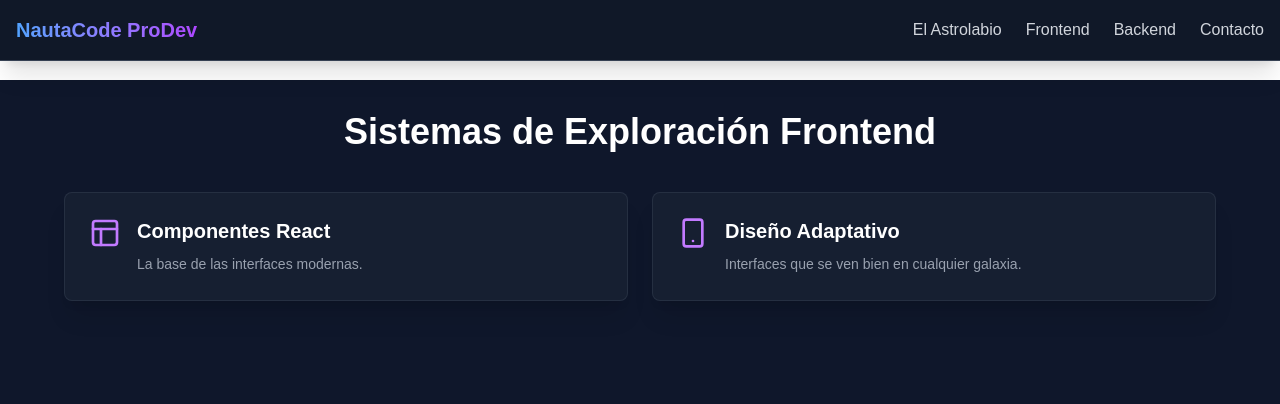
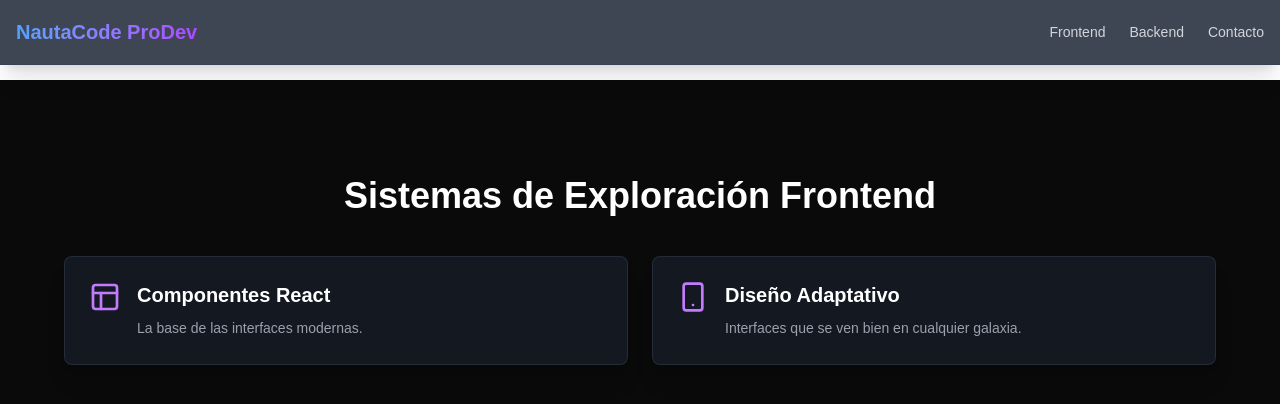
Before and after one commit to Nautacore/nautacode-prodev, a Next.js app: page /frontend-exploration in a window 1280 px wide. Shown: the top 404 px of the page. Built offline with nearby package versions, Linux system fonts and the light colour scheme.

Commit message:
Cuac dev 036

```diff
--- a/src/app/frontend-exploration/page.tsx
+++ b/src/app/frontend-exploration/page.tsx
@@ -27,7 +27,7 @@ const SystemCard = ({ title, description, icon: Icon, link }: SystemCardProps) =
 
 export default function FrontendExplorationPage() {
   return (
-    <main className="min-h-screen bg-slate-900 p-8">
+    <main className="min-h-screen pt-24 px-4 bg-[#0a0a0a]">
       <div className="max-w-6xl mx-auto">
         <h1 className="text-4xl font-bold text-white mb-10 text-center">Sistemas de Exploración Frontend</h1>
 
--- a/src/components/Navbar.tsx
+++ b/src/components/Navbar.tsx
@@ -1,33 +1,24 @@
 // src/components/Navbar.tsx
-// El componente de la barra de navegación.
-
 import Link from 'next/link';
 
 export default function Navbar() {
   return (
-    <nav className="fixed top-0 left-0 right-0 z-50 bg-gray-900 bg-opacity-70 backdrop-blur-sm p-4 shadow-xl border-b border-gray-700">
-      <div className="container mx-auto flex justify-between items-center">
+    <nav className="fixed top-0 left-0 right-0 z-50 bg-gray-900/80 backdrop-blur-md border-b border-gray-700 shadow-xl">
+      {/* AQUÍ ESTÁ EL TRUCO:
+        1. Quitamos el "p-4" del nav.
+        2. Ponemos "h-16" al div para que siempre mida 64px de alto.
+        3. "items-center" centra el logo y los links verticalmente.
+      */}
+      <div className="container mx-auto h-16 px-4 flex justify-between items-center">
 
         <Link href="/" className="text-xl font-extrabold text-transparent bg-clip-text bg-gradient-to-r from-blue-400 to-purple-500 hover:opacity-90 transition-opacity">
           NautaCode ProDev
         </Link>
 
-        <div className="flex space-x-6">
-          <Link href="/conceptos-fundamentales" className="text-gray-300 hover:text-blue-400 font-medium transition duration-300 ease-in-out">
-            El Astrolabio
-          </Link>
-
-          <Link href="/frontend-exploration" className="text-gray-300 hover:text-purple-400 font-medium transition duration-300 ease-in-out">
-            Frontend
-          </Link>
-
-          <Link href="/backend-basics" className="text-gray-300 hover:text-green-400 font-medium transition duration-300 ease-in-out">
-            Backend
-          </Link>
-
-          <Link href="/contacto" className="text-gray-300 hover:text-white transition-colors">
-            Contacto
-          </Link>
+        <div className="flex gap-6 text-sm font-medium">
+          <Link href="/frontend" className="text-gray-300 hover:text-white transition-colors">Frontend</Link>
+          <Link href="/backend" className="text-gray-300 hover:text-white transition-colors">Backend</Link>
+          <Link href="/contacto" className="text-gray-300 hover:text-white transition-colors">Contacto</Link>
         </div>
       </div>
     </nav>
```
